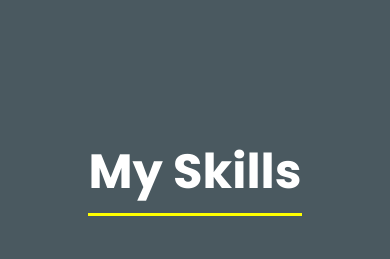
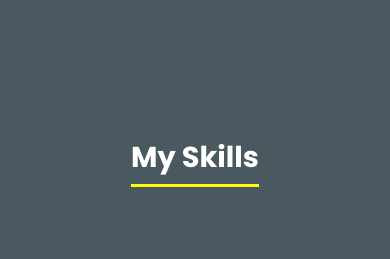
Before and after one commit to abdenourgarti/portfolio, a React (Create React App) app: page / in a window 390 px wide. Shown: the part 5660-5919 px from the top of the page. Built offline with nearby package versions, Linux system fonts and the light colour scheme; grey boxes are pictures that could not be loaded.

Commit message:
skills section title responsive

```diff
--- a/src/components/Skills/Skills.css
+++ b/src/components/Skills/Skills.css
@@ -57,6 +57,10 @@
 }
 
 @media (max-width: 768px) {
+    .skills-title{
+        font-size: 2rem;
+        margin-bottom: 1.5rem;
+    }
     .skill-item {
         flex: 0 0 calc(33.333% - 1.5rem); /* 3 items par ligne */
         max-width: calc(33.333% - 1.5rem);
@@ -70,6 +74,13 @@
     }
 }
 
+@media (max-width: 480px) {
+    .skills-title {
+        font-size: 1.8rem;
+        margin-bottom: 1rem;
+    }
+}
+
 .skill-logo {
     width: 60px;
     height: 60px;
```
